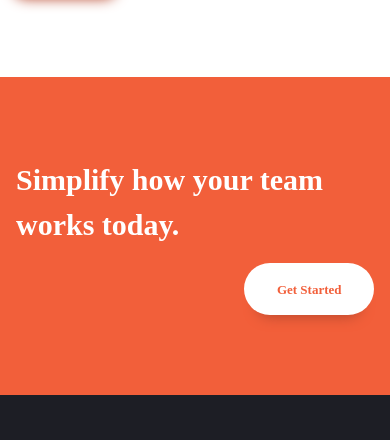
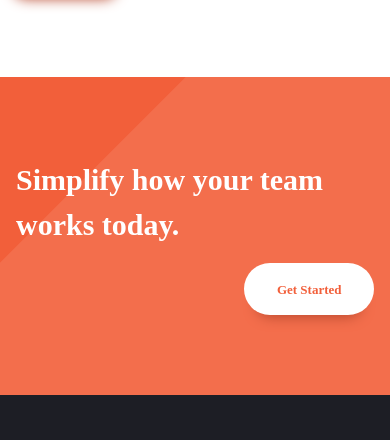
Before and after one commit to Developerfiyin/Vite-webpage, a website built with Vite: page index.html in a window 390 px wide. Shown: the part 1906-2346 px from the top of the page. Built offline with nearby package versions, Linux system fonts and the light colour scheme.

Commit message:
styled cta:: before

```diff
--- a/style.css
+++ b/style.css
@@ -235,16 +235,8 @@ p[data-width="wide"] {
   .mobile-nav-toggle .icon-close {
     display: none;
   }
-  /* C T A */
-  .cta::before {
-    background-image: url(bg-tablet-pattern.svg);
-    content: "";
-    background-color: red;
-    z-index: -1;
-    inset: 0;
-    position: absolute;
-  }
 }
+
 .container {
   --max-width: 1110px;
   --padding: 1rem;
@@ -271,7 +263,22 @@ p[data-width="wide"] {
 :where(.flow :not(:first-child)) {
   margin-top: var(--flow-spacer, 3em);
 }
+.cta {
+  position: relative;
 
+  isolation: isolate;
+}
+/* C T A */
+.cta::before {
+  z-index: -1;
+  background-image: url(bg-tablet-pattern.svg);
+  content: "";
+  opacity: 0.1;
+  background-repeat: no-repeat;
+  background-position: -15rem -5rem;
+  inset: 0;
+  position: absolute;
+}
 .visually-hidden {
   position: absolute;
   width: 1px;
```
Also changed, not shown: index.html (+1 -1 lines).
